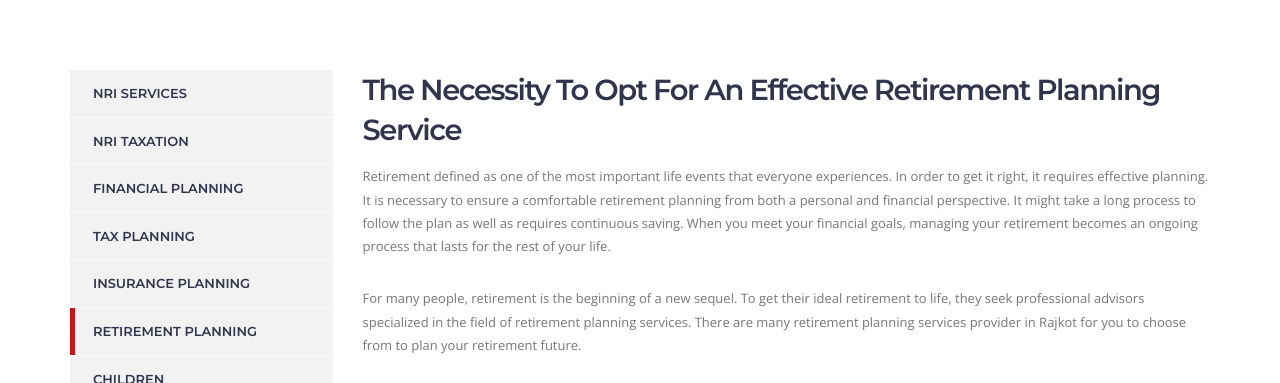
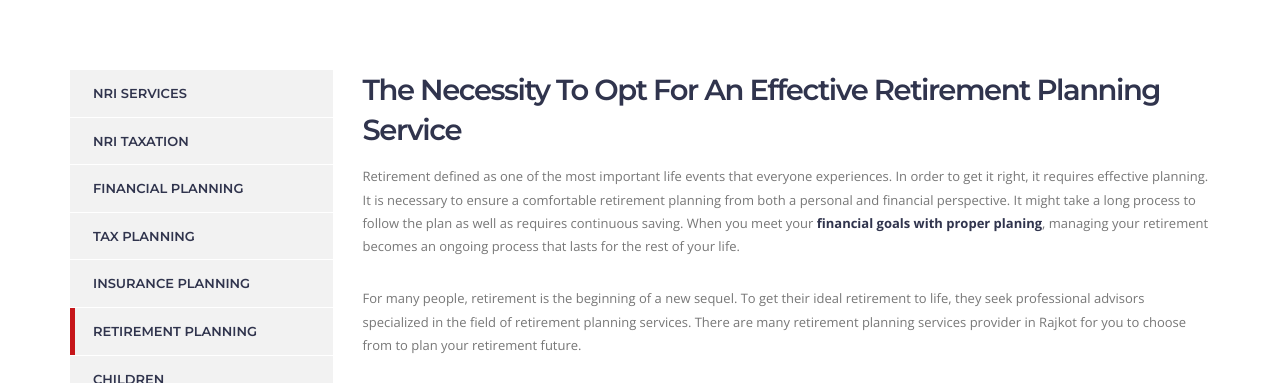
Before and after one commit to kkcredible/kkcredible.github.io, a website: page retirement-planning.html in a window 1280 px wide. Shown: the part 402-785 px from the top of the page. Drawn offline with nearby package versions, Linux system fonts and the light colour scheme; files whose address does not match are found by name.

Commit message:
Update retirement-planning.html

```diff
--- a/retirement-planning.html
+++ b/retirement-planning.html
@@ -276,7 +276,7 @@
                         <div class="services-post">
                             <h2>The Necessity To Opt For An Effective Retirement Planning Service </h2>
                             <p>
-                               Retirement defined as one of the most important life events that everyone experiences. In order to get it right, it requires effective planning. It is necessary to ensure a comfortable retirement planning from both a personal and financial perspective. It might take a long process to follow the plan as well as requires continuous saving. When you meet your financial goals, managing your retirement becomes an ongoing process that lasts for the rest of your life.
+                               Retirement defined as one of the most important life events that everyone experiences. In order to get it right, it requires effective planning. It is necessary to ensure a comfortable retirement planning from both a personal and financial perspective. It might take a long process to follow the plan as well as requires continuous saving. When you meet your <b><a href="https://www.kkcredible.com/financial-planning">financial goals with proper planing</a></b>, managing your retirement becomes an ongoing process that lasts for the rest of your life.
                             </p>
 			<br>
 			<p>
```
